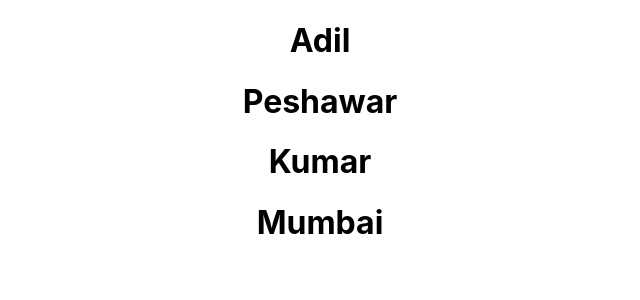
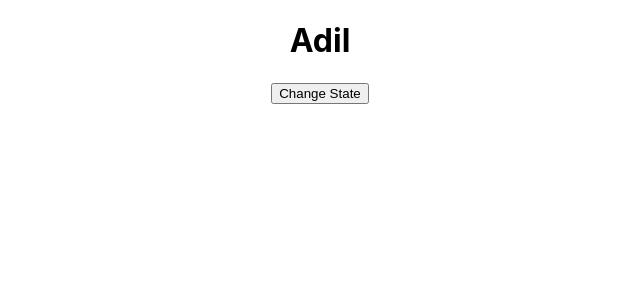
Before and after one commit to riazgul03/ReactJS, a React (Create React App) app in the folder new-app/: page / in a window 1280 px wide. Shown: the top 300 px of the page, without its empty margins (320-960 px from the left). Built offline with nearby package versions, Linux system fonts and the light colour scheme.

Commit message:
Updating Phase In React Life Cycle

```diff
--- /dev/null
+++ b/new-app/src/Updating1.js
@@ -0,0 +1,26 @@
+import React, { Component } from 'react'
+import Updating2 from './Updating2'
+
+export default class Updating1 extends Component {
+    constructor(props) {
+      super(props)
+
+      this.state = {
+         name1:"Adil"
+      }
+    }
+    changeState =() =>{
+        console.log("Button Click");
+        this.setState({
+            name1:"Prem"
+        });
+    }
+  render() {
+    return (
+      <div>
+        <Updating2 name={this.state.name1}/>
+        <button onClick={this.changeState}>Change State</button>
+      </div>
+    )
+  }
+}
--- /dev/null
+++ b/new-app/src/Updating2.js
@@ -0,0 +1,26 @@
+import React, { Component } from 'react'
+
+export default class Updating2 extends Component {
+    constructor(props) {
+      super(props)
+
+      this.state = {
+         name2: this.props.name
+      }
+    }
+
+    static getDerivedStateFromProps(props, state){
+        console.log("getDerivedStateFromProps Called..");
+        if(props.name !== state.name2){
+            return {name2: props.name}
+        }
+        return null
+    }
+  render() {
+    return (
+      <div>
+            <h1>{this.state.name2}</h1>
+      </div>
+    )
+  }
+}
--- a/new-app/src/index.js
+++ b/new-app/src/index.js
@@ -10,13 +10,14 @@ import Customer from './Customer';
 import ClickFunction from './ClickFunction';
 import BindingEvent from './BindingEvent';
 import Mounting1 from './Mounting1';
+import Updating1 from './Updating1';
 
 const root = ReactDOM.createRoot(document.getElementById('root'));
 let a = "Adil";
 root.render(
 
   <div className='App'>
-    <Mounting1 city="Peshawar"/>
+    <Updating1/>
   </div>
 
 );
```
